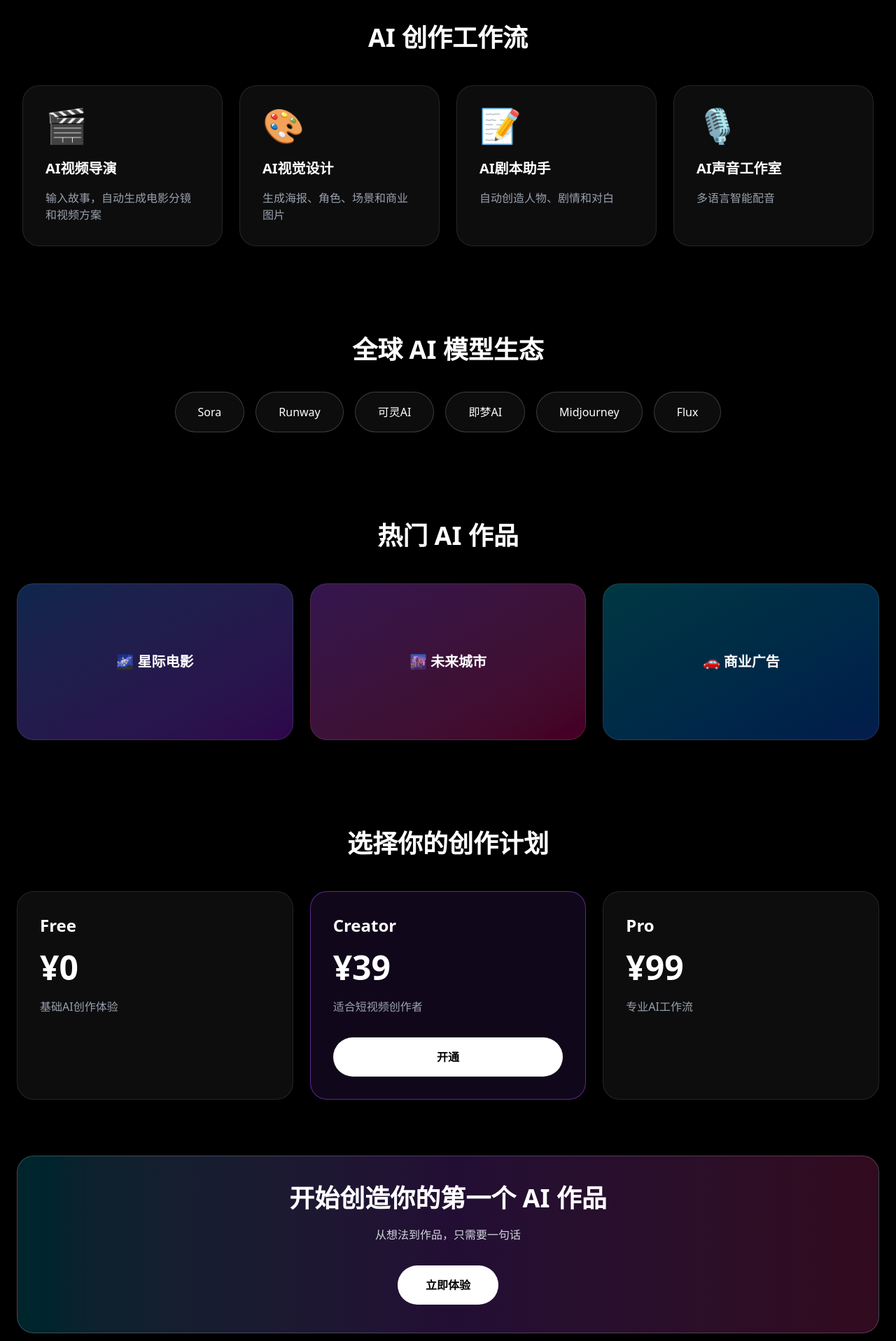
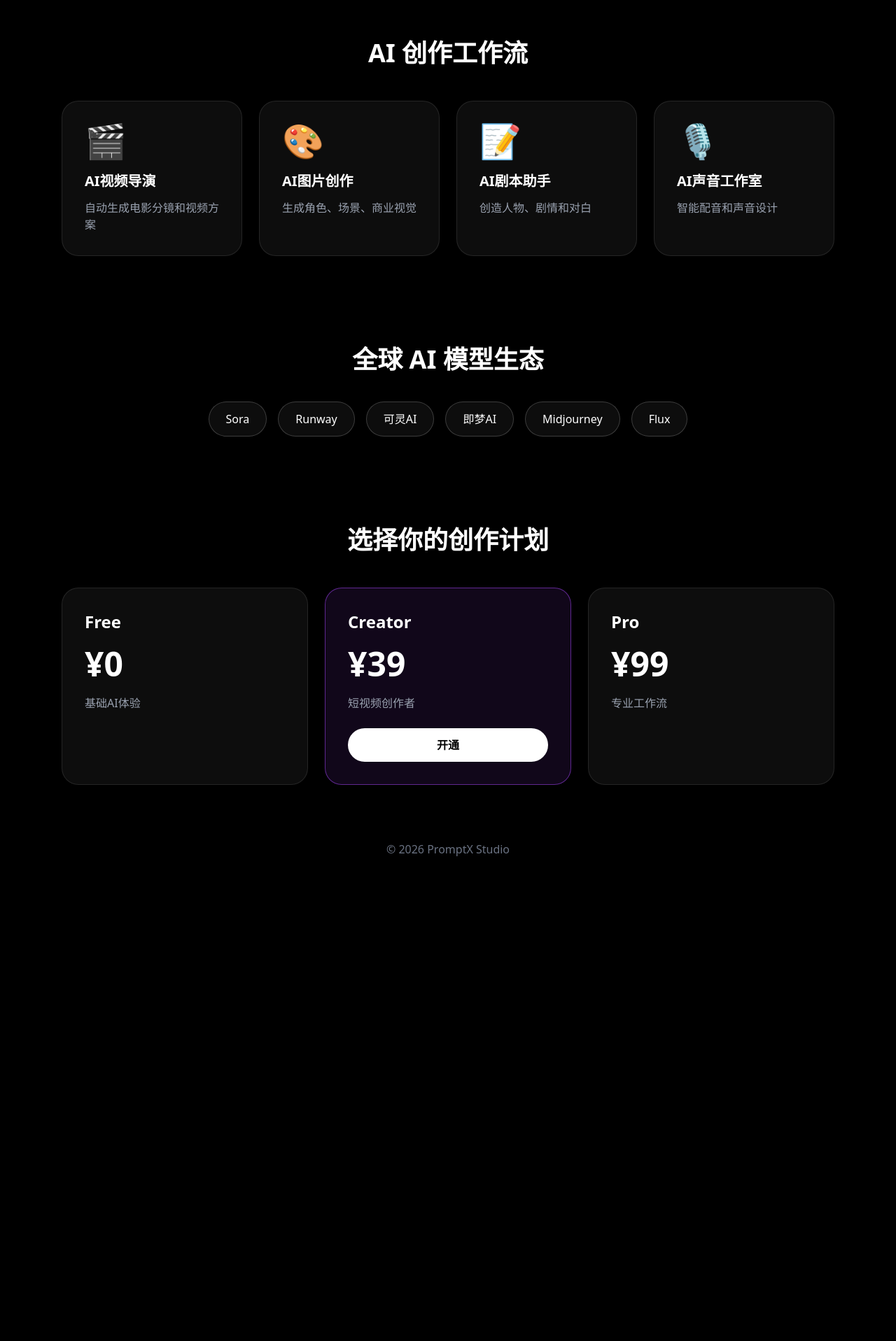
Before and after one commit to louqingle/promptx-studio, a Next.js app: page / in a window 1280 px wide. Shown: the part 880-2797 px from the top of the page at 70% size. After the commit the page ends 2146 px from the top, so only its background shows below. Built offline with nearby package versions, Linux system fonts and the light colour scheme.

Commit message:
Update page.tsx

```diff
--- a/app/page.tsx
+++ b/app/page.tsx
@@ -1,6 +1,7 @@
 "use client"
 
 import { useState } from "react"
+
 
 export default function Home(){
 
@@ -9,72 +10,96 @@ const [result,setResult] = useState("")
 const [loading,setLoading] = useState(false)
 
 
+
 function generatePrompt(){
 
-if(!idea){
+if(!idea.trim()){
 alert("请输入你的创意")
 return
 }
 
+
 setLoading(true)
+
 
 setTimeout(()=>{
 
+
 setResult(
-`电影级 AI 提示词：
+`🎬 电影级 AI 提示词
 
 ${idea}
 
-Cinematic lighting,
-IMAX movie quality,
+
+视觉风格：
+Cinematic movie scene,
+IMAX quality,
 8K ultra realistic,
 Hollywood film style,
 professional camera,
-dramatic atmosphere,
+dramatic lighting,
 high detail,
 masterpiece
-`
+
+
+镜头：
+cinematic composition,
+depth of field,
+volumetric light,
+realistic materials`
+
 )
+
 
 setLoading(false)
 
+
 },1000)
+
 
 }
 
 
 
+
+const tools=[
+
+{
+icon:"🎬",
+title:"AI视频导演",
+desc:"自动生成电影分镜和视频方案"
+},
+
+{
+icon:"🎨",
+title:"AI图片创作",
+desc:"生成角色、场景、商业视觉"
+},
+
+{
+icon:"📝",
+title:"AI剧本助手",
+desc:"创造人物、剧情和对白"
+},
+
+{
+icon:"🎙️",
+title:"AI声音工作室",
+desc:"智能配音和声音设计"
+}
+
+]
+
+
 const models=[
+
 "Sora",
 "Runway",
 "可灵AI",
 "即梦AI",
 "Midjourney",
 "Flux"
-]
 
-
-const tools=[
-{
-icon:"🎬",
-title:"AI视频导演",
-desc:"输入故事，自动生成电影分镜和视频方案"
-},
-{
-icon:"🎨",
-title:"AI视觉设计",
-desc:"生成海报、角色、场景和商业图片"
-},
-{
-icon:"📝",
-title:"AI剧本助手",
-desc:"自动创造人物、剧情和对白"
-},
-{
-icon:"🎙️",
-title:"AI声音工作室",
-desc:"多语言智能配音"
-}
 ]
 
 
@@ -99,13 +124,15 @@ to-black
 "/>
 
 
+
 <div className="
 relative
 z-10
-max-w-7xl
+max-w-6xl
 mx-auto
 px-6
 ">
+
 
 
 <nav className="
@@ -131,8 +158,7 @@ text-transparent
 </h1>
 
 
-<button
-className="
+<button className="
 px-6
 py-3
 rounded-full
@@ -147,6 +173,8 @@ font-bold
 
 
 </nav>
+
+
 
 
 
@@ -172,15 +200,18 @@ bg-white/5
 
 
 
+
 <h2 className="
-mt-12
+mt-10
 text-6xl
 font-black
+leading-tight
 ">
 
 一句话
 
 <br/>
+
 
 <span className="
 bg-gradient-to-r
@@ -195,7 +226,9 @@ text-transparent
 
 </span>
 
+
 </h2>
+
 
 
 
@@ -208,6 +241,9 @@ text-gray-400
 AI视频 · AI图片 · 剧本 · 分镜 · 配音
 
 </p>
+
+
+
 
 
 <div className="
@@ -229,9 +265,10 @@ value={idea}
 onChange={(e)=>setIdea(e.target.value)}
 
 placeholder="
-描述你的想法...
-例如：
-一个宇航员在火星看日落
+输入你的创意，例如：
+
+一只猫咪在月球散步
+
 "
 
 className="
@@ -241,9 +278,11 @@ bg-transparent
 outline-none
 resize-none
 p-4
+text-white
 "
 
 />
+
 
 
 <button
@@ -272,16 +311,18 @@ loading?
 </button>
 
 
+
+
 {
 result &&
 
 <div className="
-mt-8
-p-6
-rounded-3xl
+mt-6
+rounded-2xl
 bg-black/40
 border
 border-white/10
+p-6
 text-left
 whitespace-pre-line
 ">
@@ -293,15 +334,20 @@ whitespace-pre-line
 }
 
 
+
 </div>
 
 
 </section>
+
+
+
+
+
 {/* AI工作流 */}
 
 <section className="
 mt-32
-px-2
 ">
 
 
@@ -326,7 +372,9 @@ mt-12
 
 
 {
+
 tools.map((tool)=>(
+
 
 <div
 
@@ -338,8 +386,6 @@ border
 border-white/10
 bg-white/5
 p-8
-hover:bg-white/10
-transition
 "
 
 >
@@ -354,11 +400,10 @@ text-5xl
 </div>
 
 
-
 <h3 className="
 text-xl
 font-bold
-mt-6
+mt-5
 ">
 
 {tool.title}
@@ -366,10 +411,9 @@ mt-6
 </h3>
 
 
-
 <p className="
 text-gray-400
-mt-4
+mt-3
 ">
 
 {tool.desc}
@@ -377,18 +421,21 @@ mt-4
 </p>
 
 
-
 </div>
 
+
 ))
+
+
 }
-
 
 
 </div>
 
 
 </section>
+
+
 
 
 
@@ -431,8 +478,8 @@ models.map((model)=>(
 key={model}
 
 className="
-px-8
-py-4
+px-6
+py-3
 rounded-full
 border
 border-white/20
@@ -445,6 +492,7 @@ bg-white/5
 
 </div>
 
+
 ))
 
 }
@@ -453,7 +501,7 @@ bg-white/5
 </div>
 
 
-   </section>
+</section>
 
 
 
@@ -461,105 +509,8 @@ bg-white/5
 
 
 
-{/* 案例展示 */}
 
-<section className="
-mt-32
-">
-
-
-<h2 className="
-text-4xl
-font-black
-text-center
-">
-
-热门 AI 作品
-
-</h2>
-
-
-
-
-<div className="
-grid
-md:grid-cols-3
-gap-6
-mt-12
-">
-
-
-<div className="
-h-56
-rounded-3xl
-bg-gradient-to-br
-from-blue-500/30
-to-purple-600/30
-border
-border-white/10
-flex
-items-center
-justify-center
-text-xl
-font-bold
-">
-
-🌌 星际电影
-
-</div>
-
-
-
-
-<div className="
-h-56
-rounded-3xl
-bg-gradient-to-br
-from-purple-500/30
-to-pink-600/30
-border
-border-white/10
-flex
-items-center
-justify-center
-text-xl
-font-bold
-">
-
-🌆 未来城市
-
-</div>
-
-
-
-
-
-<div className="
-h-56
-rounded-3xl
-bg-gradient-to-br
-from-cyan-500/30
-to-blue-600/30
-border
-border-white/10
-flex
-items-center
-justify-center
-text-xl
-font-bold
-">
-
-🚗 商业广告
-
-</div>
-
-
-
-</div>
-
-
-</section>
-      {/* 会员价格 */}
+{/* 会员 */}
 
 <section className="
 mt-32
@@ -623,12 +574,13 @@ text-gray-400
 mt-5
 ">
 
-基础AI创作体验
+基础AI体验
 
 </p>
 
 
 </div>
+
 
 
 
@@ -669,16 +621,15 @@ text-gray-400
 mt-5
 ">
 
-适合短视频创作者
+短视频创作者
 
 </p>
 
 
-
 <button className="
-mt-8
+mt-6
 w-full
-py-4
+py-3
 rounded-full
 bg-white
 text-black
@@ -691,6 +642,7 @@ font-bold
 
 
 </div>
+
 
 
 
@@ -731,7 +683,7 @@ text-gray-400
 mt-5
 ">
 
-专业AI工作流
+专业工作流
 
 </p>
 
@@ -749,71 +701,6 @@ mt-5
 
 
 
-
-{/* CTA */}
-
-<section className="
-mb-20
-rounded-3xl
-border
-border-white/20
-bg-gradient-to-r
-from-cyan-500/20
-via-purple-500/20
-to-pink-500/20
-p-10
-text-center
-">
-
-
-<h2 className="
-text-4xl
-font-black
-">
-
-开始创造你的第一个 AI 作品
-
-</h2>
-
-
-
-<p className="
-text-gray-300
-mt-5
-">
-
-从想法到作品，只需要一句话
-
-</p>
-
-
-
-<button className="
-mt-8
-px-10
-py-4
-rounded-full
-bg-white
-text-black
-font-bold
-">
-
-立即体验
-
-</button>
-
-
-</section>
-
-
-
-
-
-
-
-
-{/* Footer */}
-
 <footer className="
 text-center
 text-gray-500
@@ -826,7 +713,6 @@ pb-10
 
 
 
-
 </div>
 
 
```
